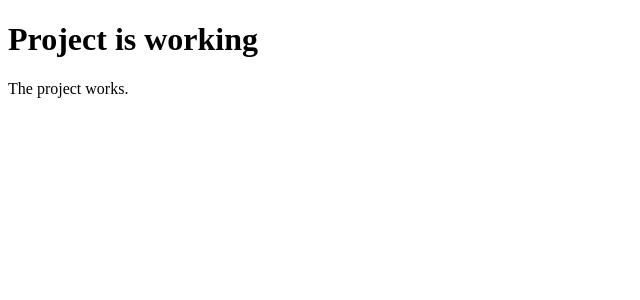
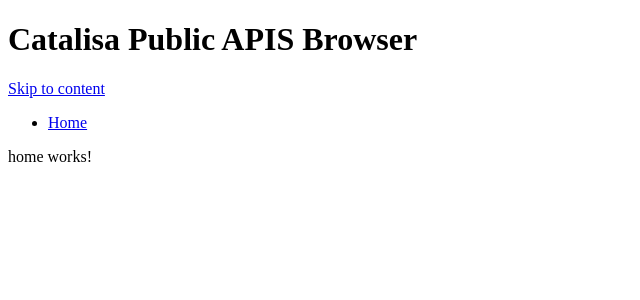
Before and after one commit to thgcode/catalisa-public-apis-browser, an Angular app: page / in a window 1280 px wide. Shown: the top 300 px of the page, without its empty margins (0-640 px from the left). Built offline with nearby package versions, Linux system fonts and the light colour scheme.

Commit message:
Added the header and home components for the app and created the home route on the router.

```diff
--- a/src/app/app-routing.module.ts
+++ b/src/app/app-routing.module.ts
@@ -1,7 +1,14 @@
 import { NgModule } from '@angular/core';
 import { Routes, RouterModule } from '@angular/router';
+import { HomeComponent } from './components/home/home.component';
 
-const routes: Routes = [];
+const routes: Routes = [
+  {
+    path: '',
+    component: HomeComponent,
+    pathMatch: 'full',
+  },
+];
 
 @NgModule({
   imports: [RouterModule.forRoot(routes)],
--- a/src/app/app.component.html
+++ b/src/app/app.component.html
@@ -1,3 +1,8 @@
-<h1>Project is working</h1>
-<p>The project works.</p>
-<router-outlet></router-outlet>
+<header>
+  <app-header></app-header>
+</header>
+<main>
+  <div id="content">
+    <router-outlet></router-outlet>
+  </div>
+</main>
--- a/src/app/app.module.ts
+++ b/src/app/app.module.ts
@@ -3,10 +3,14 @@ import { NgModule } from '@angular/core';
 
 import { AppRoutingModule } from './app-routing.module';
 import { AppComponent } from './app.component';
+import { HeaderComponent } from './components/header/header.component';
+import { HomeComponent } from './components/home/home.component';
 
 @NgModule({
   declarations: [
-    AppComponent
+    AppComponent,
+    HeaderComponent,
+    HomeComponent
   ],
   imports: [
     BrowserModule,
--- /dev/null
+++ b/src/app/components/header/header.component.html
@@ -0,0 +1,9 @@
+<h1>Catalisa Public APIS Browser</h1>
+<a href="#content">Skip to content</a>
+<nav>
+  <div id="navbar">
+    <ul>
+      <li><a class="navbar-item" routerLink="">Home</a>
+    </ul>
+  </div>
+</nav>
--- /dev/null
+++ b/src/app/components/header/header.component.ts
@@ -0,0 +1,15 @@
+import { Component, OnInit } from '@angular/core';
+
+@Component({
+  selector: 'app-header',
+  templateUrl: './header.component.html',
+  styleUrls: ['./header.component.css']
+})
+export class HeaderComponent implements OnInit {
+
+  constructor() { }
+
+  ngOnInit(): void {
+  }
+
+}
--- /dev/null
+++ b/src/app/components/home/home.component.html
@@ -0,0 +1 @@
+<p>home works!</p>
--- /dev/null
+++ b/src/app/components/home/home.component.ts
@@ -0,0 +1,15 @@
+import { Component, OnInit } from '@angular/core';
+
+@Component({
+  selector: 'app-home',
+  templateUrl: './home.component.html',
+  styleUrls: ['./home.component.css']
+})
+export class HomeComponent implements OnInit {
+
+  constructor() { }
+
+  ngOnInit(): void {
+  }
+
+}
```
Also changed, not shown: src/app/components/header/header.component.css (added), src/app/components/home/home.component.css (added), 2 other files (tests, documents, lock files or other folders).
